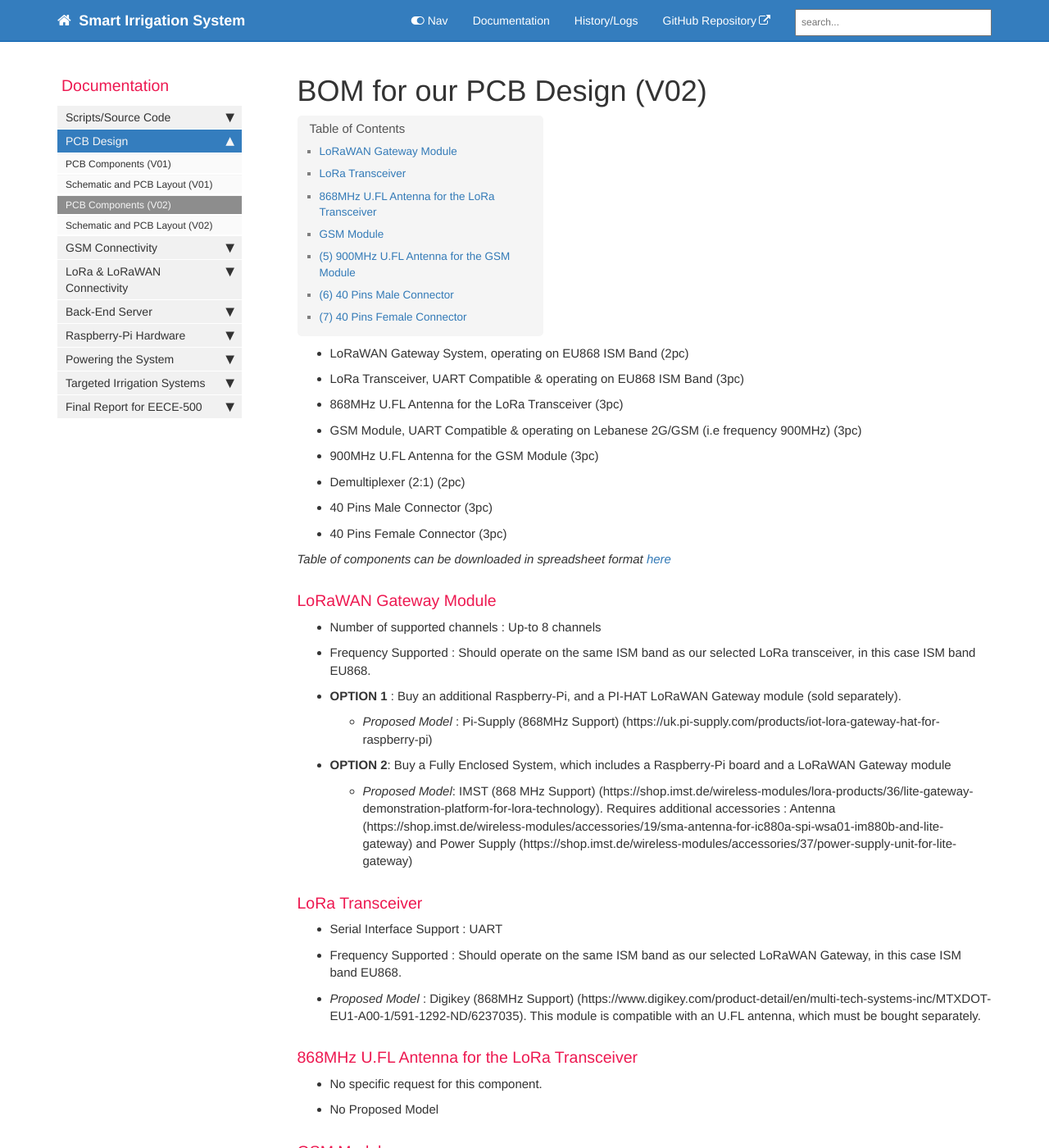
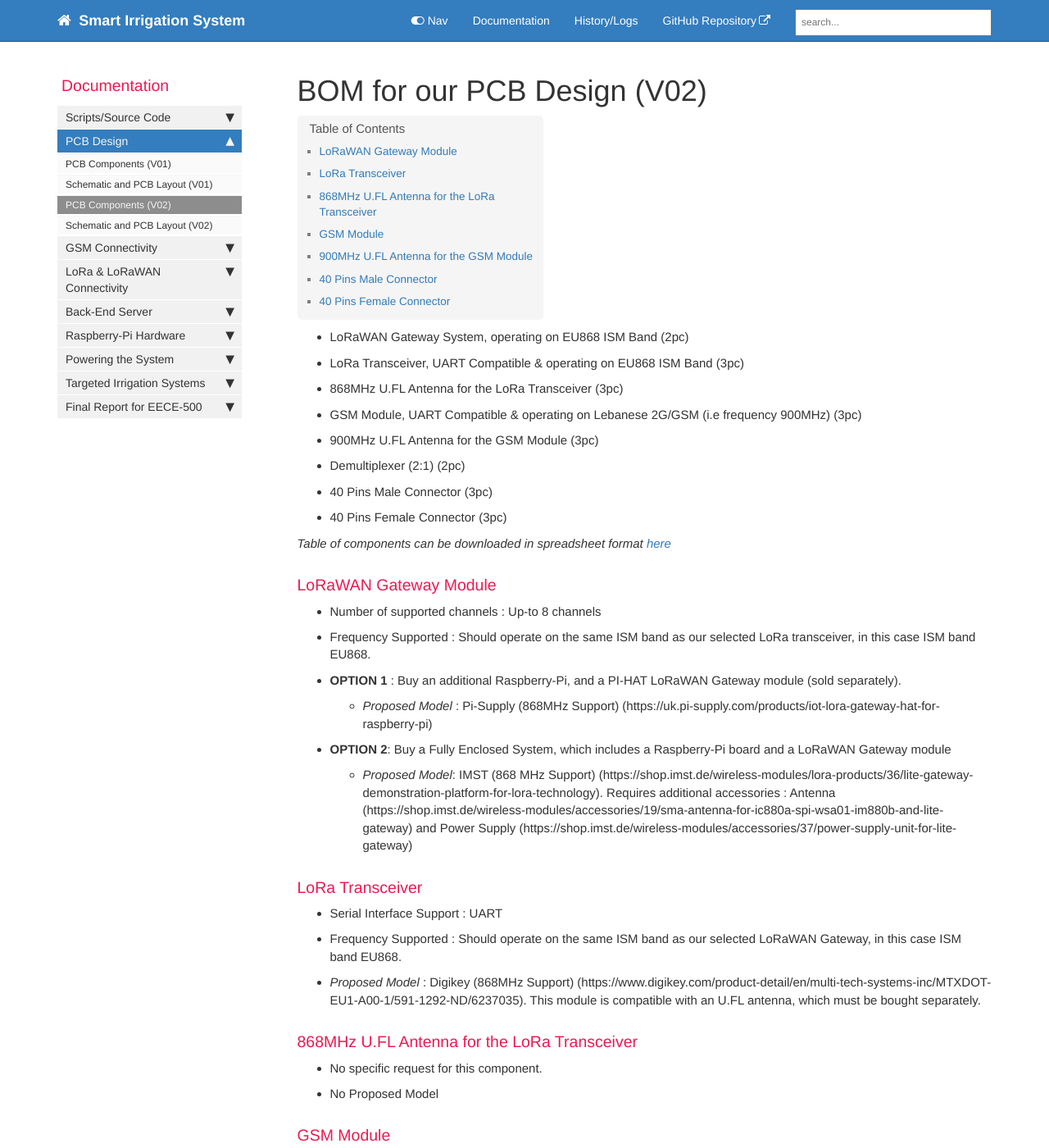
Before and after one commit to hsandid/SmartIrrigationSystem, a Jekyll site: the page built from docs/pages/PCB-Design/PCB-Components-V02.md, in a window 1280 px wide and 1400 px high. Shown: the whole window at 82% size. Built offline with Jekyll 4.4.1, drawn with Linux system fonts in a browser that asks for light colours; comment, search, counter and statistics services are not loaded; some of the changed text lies outside the part shown.

Commit message:
Update PCB-Components-V02.md

```diff
--- a/docs/pages/PCB-Design/PCB-Components-V02.md
+++ b/docs/pages/PCB-Design/PCB-Components-V02.md
@@ -45,17 +45,17 @@
 - Technology Support : E-GSM, which operates at 900MHz frequency in Lebanon
 - *Proposed Model* :  Digikey (2G) (https://www.digikey.com/product-detail/en/nimbelink-llc/NL-SW-GPRS/1477-1003-ND/4573470). This module is compatible with an U.FL antenna, which must be bought separately. Our antenna should support the 900MHz frequency, which is related to 2G/EDGE technology for data services.
 
-### (5) 900MHz U.FL Antenna for the GSM Module
+### 900MHz U.FL Antenna for the GSM Module
 - No specific request for this component.
 - No Proposed Model
 
-### (6) 40 Pins Male Connector
+### 40 Pins Male Connector
 
 - No specific request for this component.
 
 - No Proposed Model
 
-### (7) 40 Pins Female Connector
+### 40 Pins Female Connector
 
 - Should be compatible with the Raspberry-Pi's GPIO Interface
 - No Proposed Model
```
